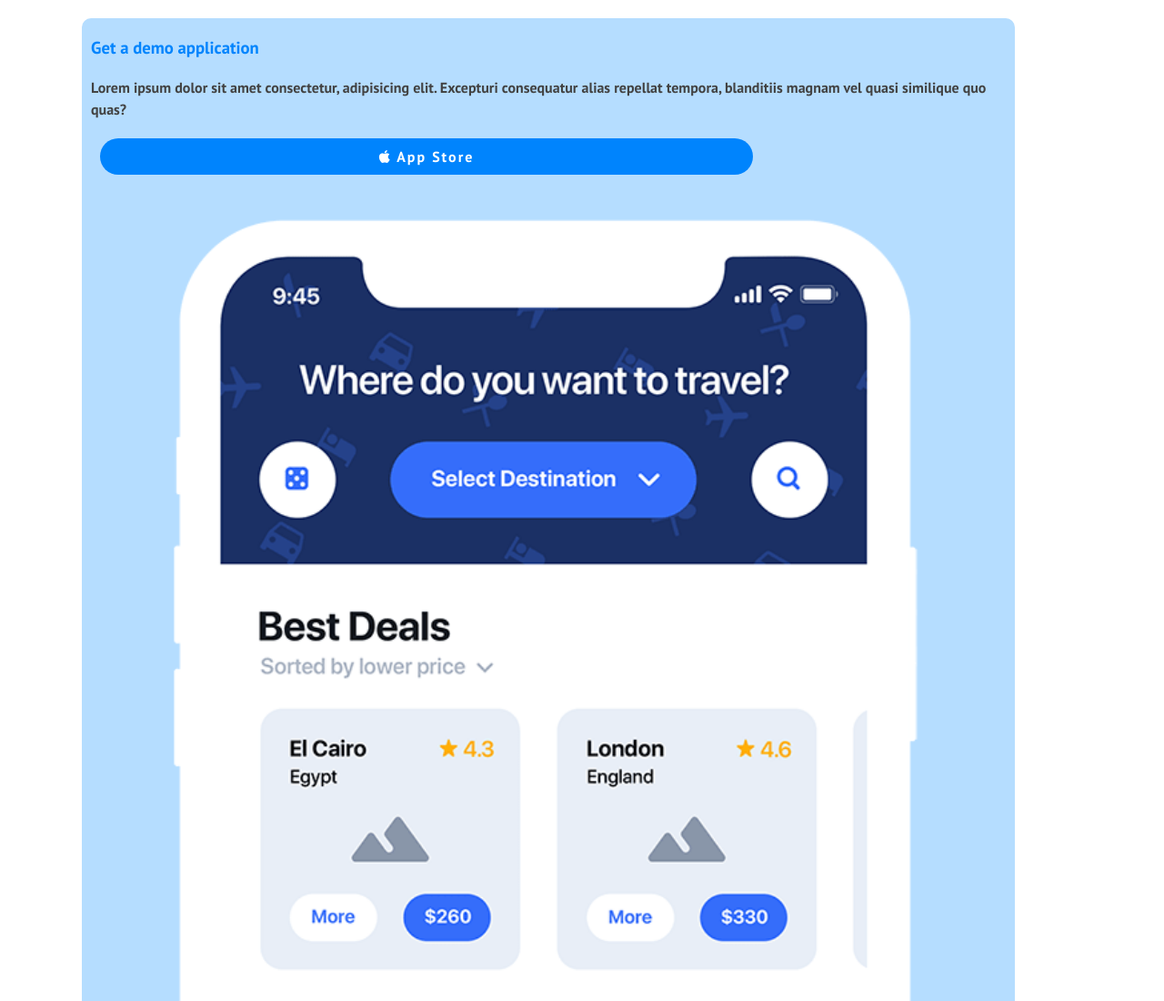
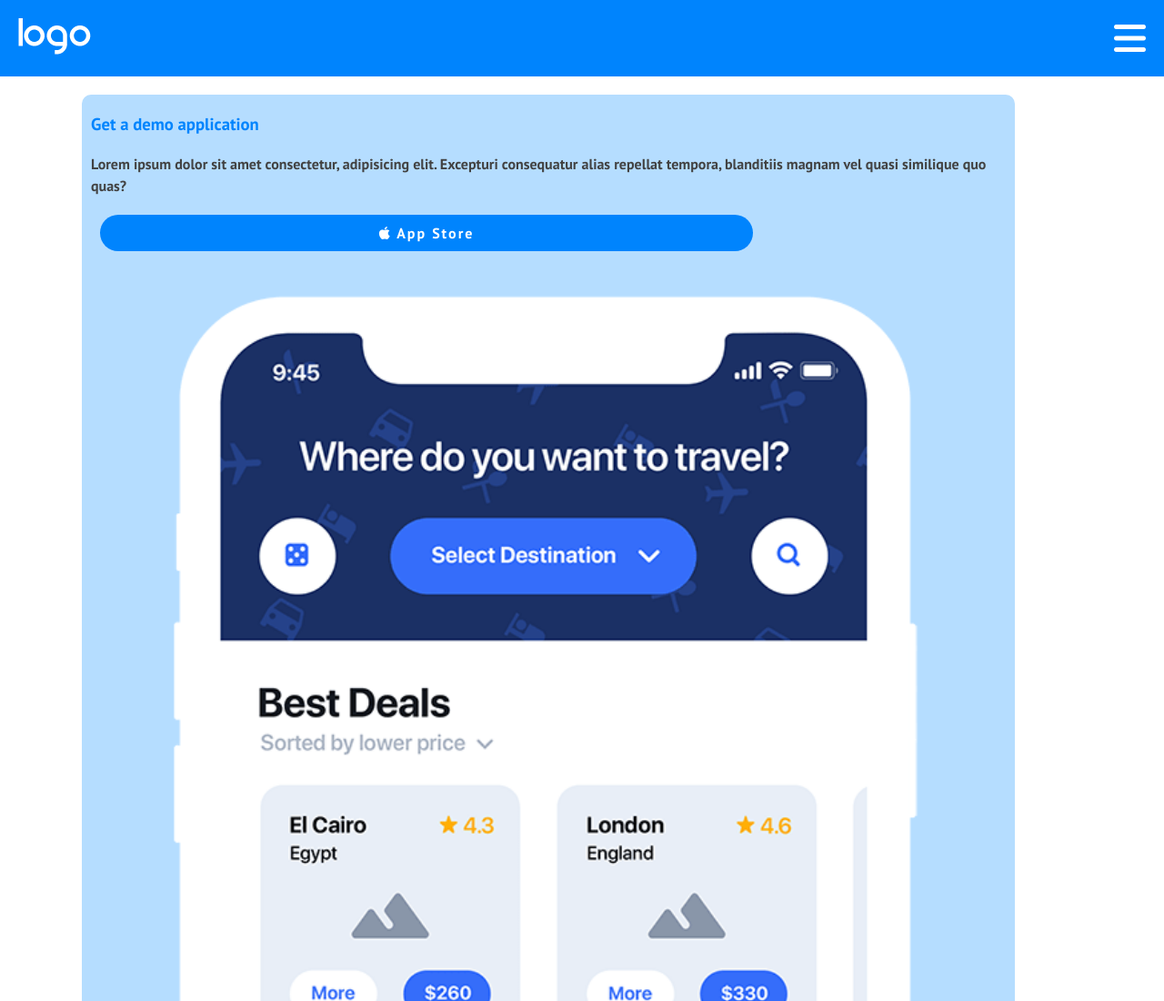
Before and after one commit to MaxPredathor/htmlcss-responsive-layout, a plain HTML site: page index.html in a window 1280 px wide. Shown: the top 1100 px of the page at 91% size. Drawn offline with Linux system fonts and the light colour scheme.

Commit message:
added nav bar

```diff
--- a/css/style.css
+++ b/css/style.css
@@ -18,6 +18,14 @@ body{
 }
 header{
     background-color: var(--color-secondary-color);
+}
+nav{
+    display: flex;
+    justify-content: space-between;
+    align-items: center;
+}
+.icon-nav{
+    font-size: 40px;
 }
 main{
     background-color: var(--color-light-color);
--- a/index.html
+++ b/index.html
@@ -12,7 +12,14 @@
     </head>
     <body>
         <header>
-            <nav></nav>
+            <nav>
+                <div>
+                    <img class="py-20 px-20" src="img/logo.png" alt="Logo">
+                </div>
+                <div>
+                    <i class="fa-solid fa-bars text-light icon-nav py-20 px-20"></i>
+                </div>
+            </nav>
         </header>
         <main>
             <section>
```
